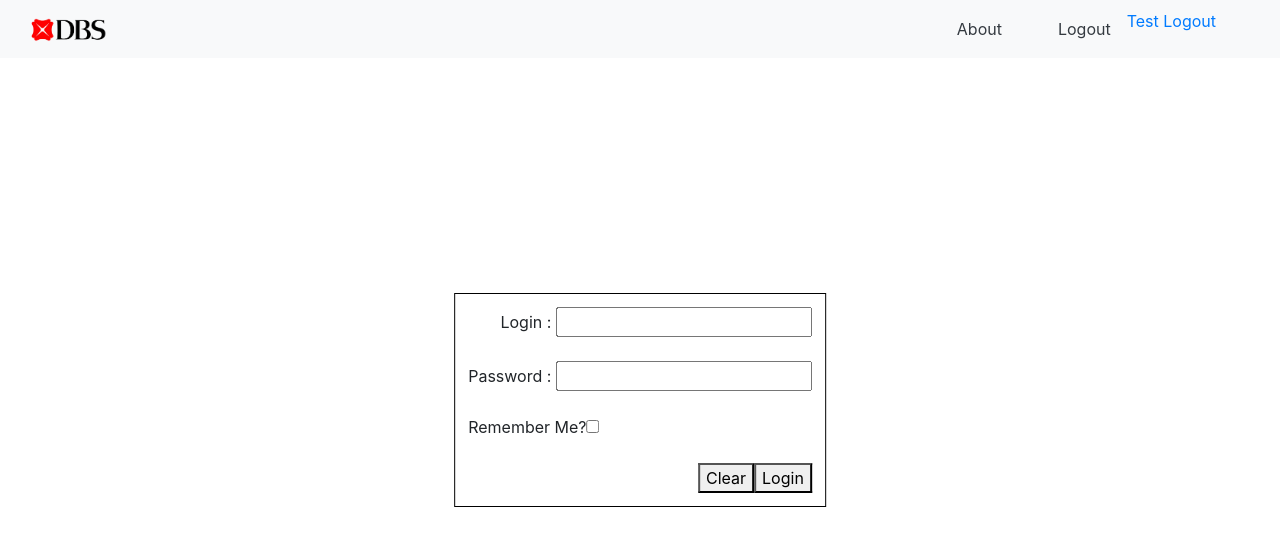
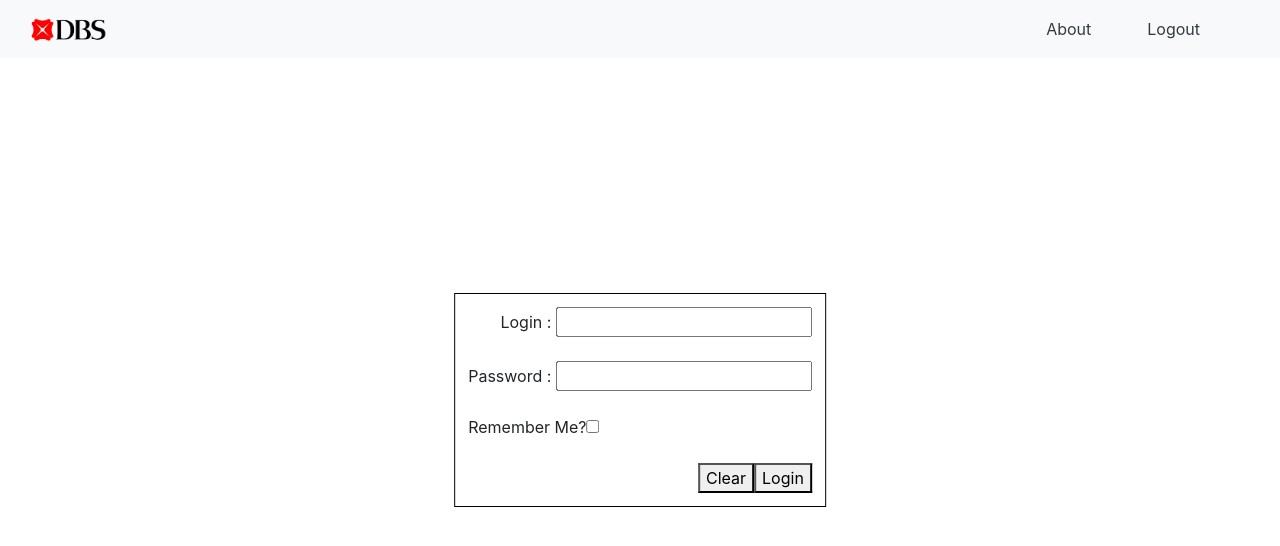
Before and after one commit to darrenlch/techtrek_Group12, a React (Create React App) app in the folder frontend/: page / in a window 1280 px wide. Shown: the top 546 px of the page. Built offline with nearby package versions, Linux system fonts and the light colour scheme.

Commit message:
Added linkage between main and add customer page

```diff
--- a/frontend/src/App.js
+++ b/frontend/src/App.js
@@ -21,6 +21,14 @@ class App extends React.Component{
     console.log("Calledin app constructor");
     this.handleLogin = this.handleLogin.bind(this);
     this.handleLogout = this.handleLogout.bind(this);
+
+  }
+
+  componentDidMount(){
+    // For checking login state
+    // setInterval(()=>{
+    //   console.log(this.state.isLogged);
+    // },1000);
   }
 
   handleLogin(){
--- a/frontend/src/components/MainPage.js
+++ b/frontend/src/components/MainPage.js
@@ -1,5 +1,6 @@
 import React from 'react';
 import './MainPage.css';
+import {Link} from 'react-router-dom';
 
 class MainPage extends React.Component{
 
@@ -25,7 +26,7 @@ class MainPage extends React.Component{
         return(
             <div className = "mainpage">
                 <h1 className = "mainpage-title">Onboarded Users</h1>
-                <button className = "btn btn-primary add-user">Add New User</button>
+                <Link to = '/customers/add' className = "btn btn-primary add-user">Add New User</Link>
                 <table className = "table table-striped">
                     <thead className = "thead">
                         <tr>
--- a/frontend/src/components/Navbar.js
+++ b/frontend/src/components/Navbar.js
@@ -13,9 +13,9 @@ class Navbar extends React.Component{
         return(
             <div>
                 <nav className="navbar navbar-expand-lg navbar-light bg-light">
-                    <a className = "navbar-brand" href="#">
+                    <Link to = '/main' className = "navbar-brand">
                         <img src = {require('../img/DBSLogo.png')} alt = "DBS Logo" className = "logo" ></img>
-                    </a>
+                    </Link>
                     <button className="navbar-toggler" type="button" data-toggle="collapse" data-target="#navbarSupportedContent" aria-controls="navbarSupportedContent" aria-expanded="false" aria-label="Toggle navigation">
                         <span className="navbar-toggler-icon"></span>
                     </button>
@@ -23,8 +23,7 @@ class Navbar extends React.Component{
                     <div className="collapse navbar-collapse" id="navbarSupportedContent">
                         <ul className="navbar-nav ml-auto mr-5">
                             <li className  = "nav-item mr-3"><a className  = "nav-link text-dark up-font rounded mr-2 pr-3 pl-3" href = "about.html">About</a></li>
-                            <li className  = "nav-item "><a className  = "nav-link text-dark up-font rounded pr-3 pl-3" href = "#">Logout</a></li>
-                            <Link to = '/' onClick={()=>this.handleLogoutClick()}>Test Logout</Link>
+                            <li className = "nav-item"><Link to = '/' onClick={()=>this.handleLogoutClick()} className = "nav-link text-dark up-font rounded pr-3 pl-3">Logout</Link></li>
                         </ul>
                     </div>
                 </nav>
```
